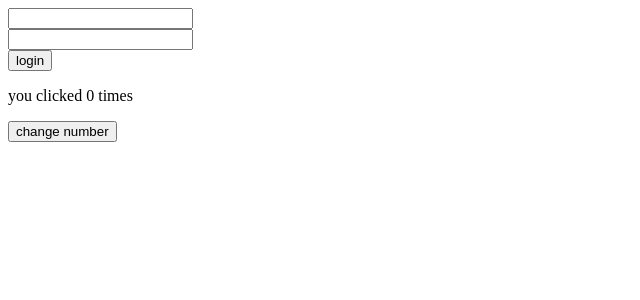
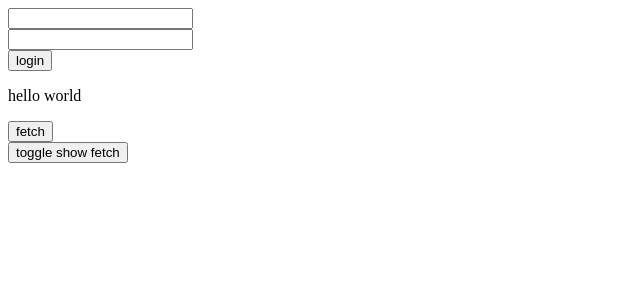
Before and after one commit to WUSO01/react-hooks-demo, a React (Create React App) app: page / in a window 1280 px wide. Shown: the top 300 px of the page, without its empty margins (0-640 px from the left). Built offline with nearby package versions, Linux system fonts and the light colour scheme; no server answers.

Commit message:
useEffect

```diff
--- a/src/App.js
+++ b/src/App.js
@@ -1,16 +1,10 @@
-import React, { useState, useEffect } from 'react'
+import React, { useState } from 'react'
 import { useForm } from './hooks/useForms'
-import { useFetch } from './hooks/useFetch'
+import { Hello } from './Hello'
 
 function App() {
   const [input, handleChange] = useForm({ email: '', password: '' })
-  const [number, setNumber] = useState(JSON.parse(localStorage.getItem('number')) || 0)
-
-  const { data, loading } = useFetch(`url/api${number}`)
-
-  useEffect(() => {
-    localStorage.setItem('number', JSON.stringify(number))
-  }, [number])
+  const [isShowHello, setShowHello] = useState(true)
 
   return (
     <div>
@@ -22,17 +16,15 @@ function App() {
       </div>
       <button onClick={() => console.log(input)}>login</button>
       <div>
-        <p>you clicked {number} times</p>
-        <p>
-          {
-            !data && 'loading....'
-          }
-        </p>
-
-        <button onClick={() => setNumber(number => number + 1)}>change number</button>
+        {
+          isShowHello && <Hello />
+        }
+        <button onClick={() => setShowHello(isShowHello => !isShowHello)}>toggle show fetch</button>
       </div>
     </div>
   )
 }
 
+
+
 export default App
--- /dev/null
+++ b/src/Hello.js
@@ -0,0 +1,22 @@
+import React, { useState, useEffect } from 'react'
+import { useFetch } from './hooks/useFetch'
+
+export const Hello = () => {
+  const [number, setNumber] = useState(JSON.parse(localStorage.getItem('number')) || 0)
+  const { data, loading } = useFetch(`http://numbersapi.com/${number}/trivia`)
+
+  useEffect(() => {
+    localStorage.setItem('number', JSON.stringify(number))
+  }, [number])
+
+  return <div>
+    <div>
+      <p>
+        {
+          data ? data : 'loading....'
+        }
+      </p>
+      <button onClick={() => setNumber(number => number + 1)}>fetch</button>
+    </div>
+  </div>
+}
--- a/src/hooks/useFetch.js
+++ b/src/hooks/useFetch.js
@@ -1,13 +1,26 @@
-import { useState, useEffect } from 'react'
+import { useState, useEffect, useRef } from 'react'
 
 export const useFetch = url => {
   const [state, setState] = useState({ data: 'hello world', loading: true })
+  const isCurrent = useRef(true)
+
+  useEffect(() => {
+    return () => {
+      isCurrent.current = false
+    }
+  }, [])
 
   useEffect(() => {
     setState(state => ({ ...state, loading: true }))
     fetch(url)
       .then(res => res.text())
-      .then(data => setState({ data, loading: false }))
+      .then(data => {
+        setTimeout(() => {
+          if (isCurrent.current) {
+            setState({ data, loading: false })
+          }
+        }, 2000);
+      })
   }, [url])
 
   return state
```
